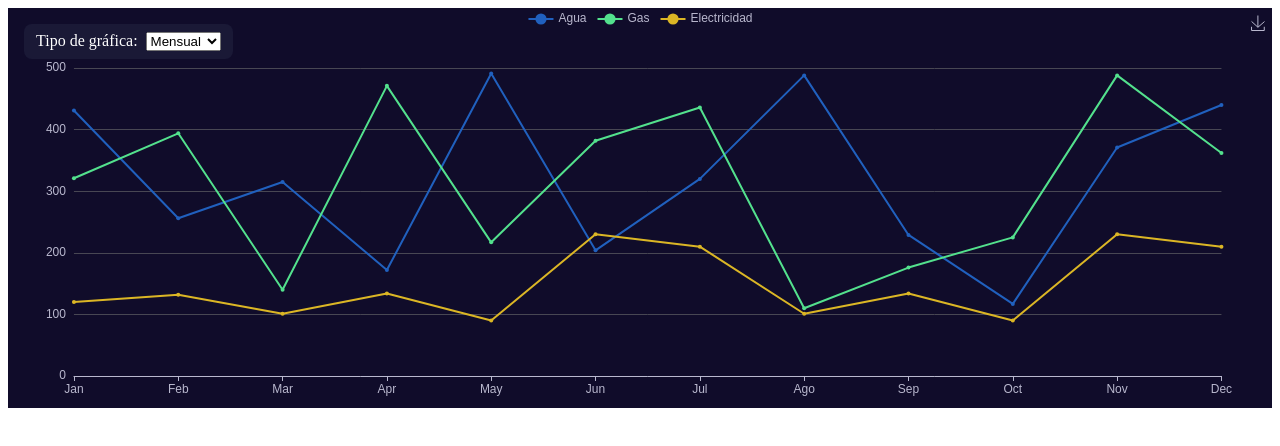
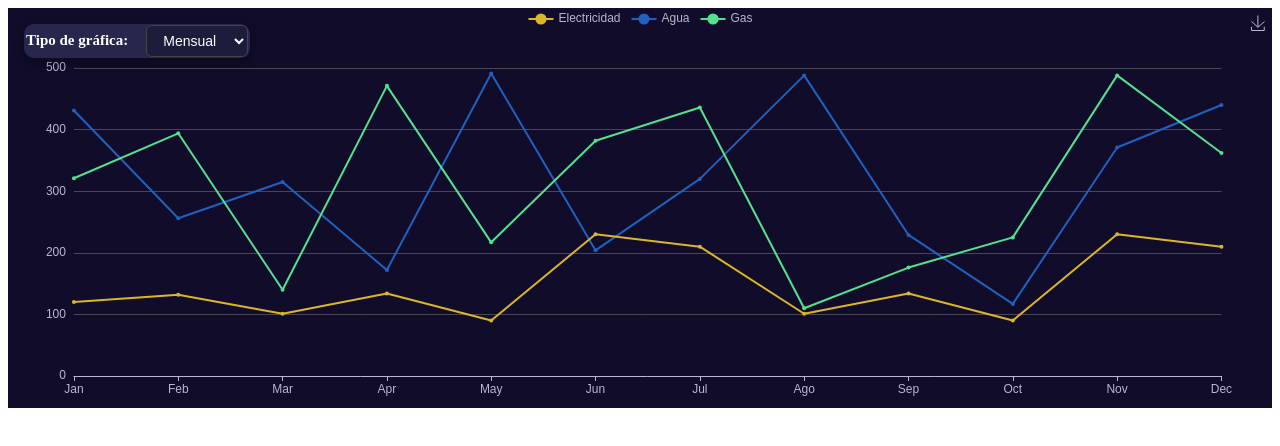
Before and after one commit to dverams8/Hoteles2.0, a Vue app: page /hoteles in a window 1280 px wide. Shown: the top 446 px of the page. Built offline with nearby package versions, Linux system fonts and the light colour scheme.

Commit message:
Añadidos los estilos de la grafica

```diff
--- a/src/components/HeaderyComponentesAsi/graficaDiaria.vue
+++ b/src/components/HeaderyComponentesAsi/graficaDiaria.vue
@@ -118,13 +118,41 @@ onBeforeUnmount(() => {
   width: 100%;
   height: 400px;
 }
+
 .selector-grafica {
   position: absolute;
   top: 16px;
   left: 16px;
   z-index: 10;
-  background: rgba(30, 30, 60, 0.7);
-  padding: 8px 12px;
-  border-radius: 8px;
+  background: rgba(44, 44, 84, 0.85);
+  padding: 0.75px 2px;
+  border-radius: 10px;
+  box-shadow: 0 4px 12px rgba(0, 0, 0, 0.3);
+  display: flex;
+  align-items: center;
+  gap: 10px;
+}
+
+.selector-grafica label {
+  font-weight: 600;
+  color: #ffffff;
+  font-size: 15px;
+}
+
+.selector-grafica select {
+  background-color: #1c1c3b;
+  border: 1px solid #444;
+  color: #ffffff;
+  padding: 6px 12px;
+  border-radius: 6px;
+  font-size: 14px;
+  font-weight: 500;
+  transition: 0.2s ease-in-out;
+  outline: none;
+}
+
+.selector-grafica option {
+  background-color: #1c1c3b;
+  color: #ffffff;
 }
 </style>
--- a/src/components/HeaderyComponentesAsi/graficaMensual.vue
+++ b/src/components/HeaderyComponentesAsi/graficaMensual.vue
@@ -31,7 +31,7 @@ onMounted(() => {
       trigger: 'axis',
     },
     legend: {
-      data: ['Agua', 'Gas', 'Electricidad'],
+      data: ['Electricidad', 'Agua', 'Gas'],
     },
     grid: {
       left: '3%',
@@ -119,13 +119,41 @@ onBeforeUnmount(() => {
   width: 100%;
   height: 400px;
 }
+
 .selector-grafica {
   position: absolute;
   top: 16px;
   left: 16px;
   z-index: 10;
-  background: rgba(30, 30, 60, 0.7);
-  padding: 8px 12px;
-  border-radius: 8px;
+  background: rgba(44, 44, 84, 0.85);
+  padding: 0.75px 2px;
+  border-radius: 10px;
+  box-shadow: 0 4px 12px rgba(0, 0, 0, 0.3);
+  display: flex;
+  align-items: center;
+  gap: 10px;
+}
+
+.selector-grafica label {
+  font-weight: 600;
+  color: #ffffff;
+  font-size: 15px;
+}
+
+.selector-grafica select {
+  background-color: #1c1c3b;
+  border: 1px solid #444;
+  color: #ffffff;
+  padding: 6px 12px;
+  border-radius: 6px;
+  font-size: 14px;
+  font-weight: 500;
+  transition: 0.2s ease-in-out;
+  outline: none;
+}
+
+.selector-grafica option {
+  background-color: #1c1c3b;
+  color: #ffffff;
 }
 </style>
--- a/src/components/HeaderyComponentesAsi/graficaSemanal.vue
+++ b/src/components/HeaderyComponentesAsi/graficaSemanal.vue
@@ -31,7 +31,7 @@ onMounted(() => {
       trigger: 'axis',
     },
     legend: {
-      data: ['Agua', 'Gas', 'Electricidad'],
+      data: ['Electricidad', 'Agua', 'Gas'],
     },
     grid: {
       left: '3%',
@@ -119,13 +119,41 @@ onBeforeUnmount(() => {
   width: 100%;
   height: 400px;
 }
+
 .selector-grafica {
   position: absolute;
   top: 16px;
   left: 16px;
   z-index: 10;
-  background: rgba(30, 30, 60, 0.7);
-  padding: 8px 12px;
-  border-radius: 8px;
+  background: rgba(44, 44, 84, 0.85);
+  padding: 0.75px 2px;
+  border-radius: 10px;
+  box-shadow: 0 4px 12px rgba(0, 0, 0, 0.3);
+  display: flex;
+  align-items: center;
+  gap: 10px;
+}
+
+.selector-grafica label {
+  font-weight: 600;
+  color: #ffffff;
+  font-size: 15px;
+}
+
+.selector-grafica select {
+  background-color: #1c1c3b;
+  border: 1px solid #444;
+  color: #ffffff;
+  padding: 6px 12px;
+  border-radius: 6px;
+  font-size: 14px;
+  font-weight: 500;
+  transition: 0.2s ease-in-out;
+  outline: none;
+}
+
+.selector-grafica option {
+  background-color: #1c1c3b;
+  color: #ffffff;
 }
 </style>
--- a/src/router/index.js
+++ b/src/router/index.js
@@ -22,7 +22,6 @@ const routes = [
   { path: '/mensual', name: 'graficaMensual', component: GraficaMensual },
   { path: '/semanal', name: 'graficaSemanal', component: GraficaSemanal },
   { path: '/diaria', name: 'graficaDiaria', component: GraficaDiaria },
-  { path: '/', redirect: '/mensual' }
 ]
 
 const router = createRouter({
```
